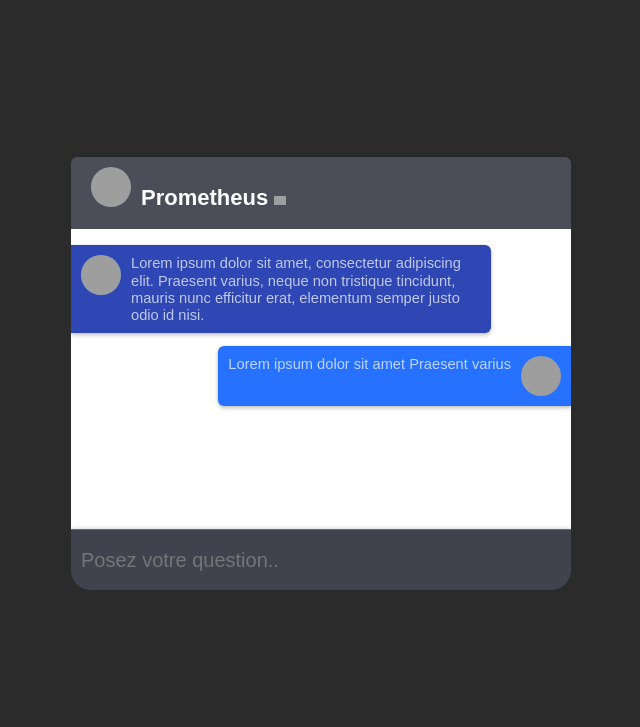
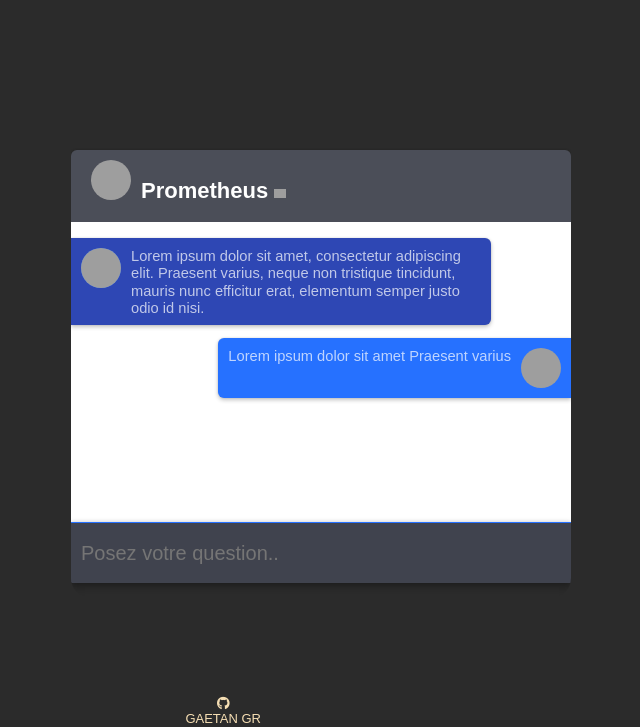
Before and after one commit to Mcflan-7/P7_prometheus, a Flask app: page / in a window 1280 px wide. Shown: the part 73-800 px from the top of the page, without its empty margins (319-959 px from the left). Run offline with Flask 2, Linux system fonts and the light colour scheme; grey boxes are pictures that could not be loaded.

Commit message:
🛠refactoring

```diff
--- a/prometheus/static/css/style.css
+++ b/prometheus/static/css/style.css
@@ -1,7 +1,7 @@
 /* FREE TO USE AND MODIFY, FULL CODE IN FOOTER */
 
 /*----------------------------------*/
-/*       MAIN STYLE USING HTML5 DIV */
+/*   MAIN STYLE USING HTML5 DIV     */
 /*----------------------------------*/
 
 body {
@@ -84,6 +84,17 @@
 
 #container {
   flex-grow: 1; /* 4 */
+}
+
+#footer-main a {
+  text-align: center;
+  position: absolute;
+  padding-top: 80px;
+  bottom: 1px;
+  color: wheat;
+  font-size: small;
+  right: 700px;
+  padding-top: 222px;
 }
 
 /*----------------------------------*/
--- a/prometheus/templates/index.html
+++ b/prometheus/templates/index.html
@@ -14,10 +14,8 @@
             <h1 class="header-title">
                <a href="#" class="heading-primary">Prometheus</a>
                <img src="../static/css/mask.png" height="20" class="mask-logo heading-primary" alt="">
-
                <i id="header-logo" class="fas fa-robot"></i>
             </h1>
-
          </div>
          <nav>
             <ul>
@@ -36,14 +34,7 @@
          <h1>
             Prometheus <img  width="12px" src="https://miro.medium.com/max/512/1*nZ9VwHTLxAfNCuCjYAkajg.png" alt="">
             <span class="show-modal"></span>
-
          </h1>
-
-         <!-- <div class="chat-icones">
-            <i class="fas fa-phone fa-rotate-180"></i>
-            <i class="fas fa-video"></i>
-
-         </div> -->
       </div>
       <section class="chat-window">
          <br>
@@ -51,7 +42,7 @@
          <article class="msg-container msg-bot">
             <div class="msg-box">
                <img class="user-img" id="user-0"
-               src="https://blog.generationrobots.com/wp-content/uploads/2017/05/cropped-tete-de-robot.png" />
+                  src="https://blog.generationrobots.com/wp-content/uploads/2017/05/cropped-tete-de-robot.png" />
                <div class="flr">
                   <div class="messages">
                      <p class="msg" id="msg-0">
@@ -78,29 +69,15 @@
             </div>
          </article>
       </section>
-       <!-- Chatbox form for guest -->
-       <form class="chat-input">
+      <!-- Chatbox form for guest -->
+      <form class="chat-input">
          <input type="text" autocomplete="off" placeholder="Posez votre question.." />
       </form>
       <!-- Prometheus chatbox END-->
-      <!-- Modal to display settings and information for Prometheus-->
-      <div class="modal hidden">
-         <button class="close-modal">&times;</button>
-         <h1>En savoir plus 🤖</h1>
+      <footer id="footer-main">
          <p>
-           Lorem ipsum dolor sit amet, consectetur adipisicing elit, sed do eiusmod
-           tempor incididunt ut labore et dolore magna aliqua. Ut enim ad minim
-           veniam, quis nostrud exercitation ullamco laboris nisi ut aliquip ex ea
-           commodo consequat. Duis aute irure dolor in reprehenderit in voluptate
-           velit esse cillum dolore eu fugiat nulla pariatur. Excepteur sint
-           occaecat cupidatat non proident, sunt in culpa qui officia deserunt
-           mollit anim id est laborum.
+            <a href="https://github.com/gaetangr"><i class="fab fa-github"></i> <br>  GAETAN GR</a>
          </p>
-       </div>
-       <div class="overlay hidden"></div>
-       <!-- Modal to display settings and information for Prometheus END-->
-
-      <!--JS script -->
-      <script src="/static/js/scripts.js"></script>
+      </footer>
    </body>
 </html>
```
Also changed, not shown: prometheus/templates/base.html (deleted).
